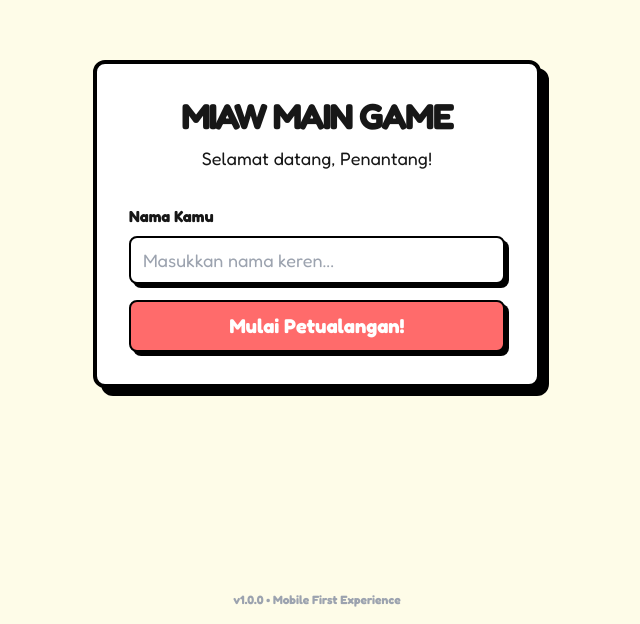
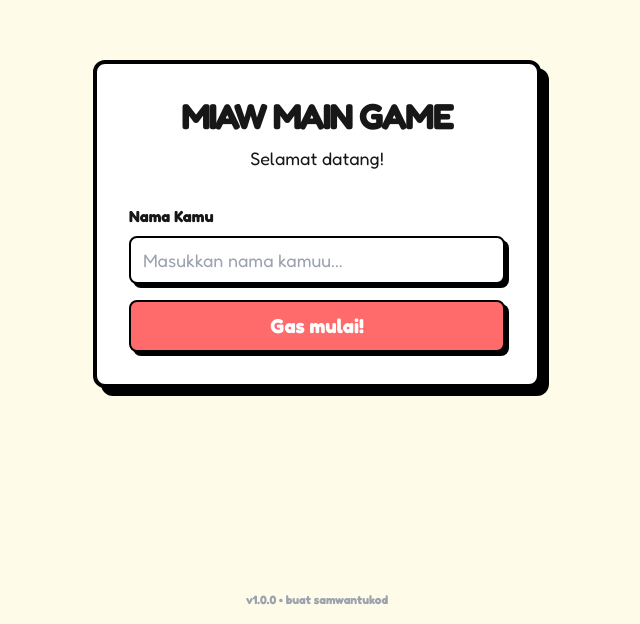
Before and after one commit to HiroAozora/miawmaingame, a Next.js app: page / in a window 1280 px wide. Shown: the part 176-800 px from the top of the page, without its empty margins (323-963 px from the left). Built offline with nearby package versions, Linux system fonts and the light colour scheme.

Commit message:
benerin readme, sama adalah pokoknya

```diff
--- a/src/app/page.tsx
+++ b/src/app/page.tsx
@@ -42,7 +42,7 @@ export default function Home() {
         <h1 className="text-4xl font-black mb-2 uppercase tracking-tighter">
           Miaw Main Game
         </h1>
-        <p className="text-lg mb-8 font-medium">Selamat datang, Penantang!</p>
+        <p className="text-lg mb-8 font-medium">Selamat datang!</p>
 
         <form onSubmit={handleSubmit} className="space-y-4">
           <div className="text-left">
@@ -51,7 +51,7 @@ export default function Home() {
             </label>
             <Input
               id="name"
-              placeholder="Masukkan nama keren..."
+              placeholder="Masukkan nama kamuu..."
               value={name}
               onChange={(e) => setName(e.target.value)}
               className="text-lg"
@@ -64,13 +64,13 @@ export default function Home() {
             className="w-full text-xl py-6"
             disabled={!name.trim()}
           >
-            Mulai Petualangan!
+            Gas mulai!
           </Button>
         </form>
       </motion.div>
 
       <div className="absolute bottom-4 text-xs font-bold text-gray-400">
-        v1.0.0 • Mobile First Experience
+        v1.0.0 • buat samwantukod
       </div>
     </main>
   );
```
Also changed, not shown: 1 other file (tests, documents, lock files or other folders).
